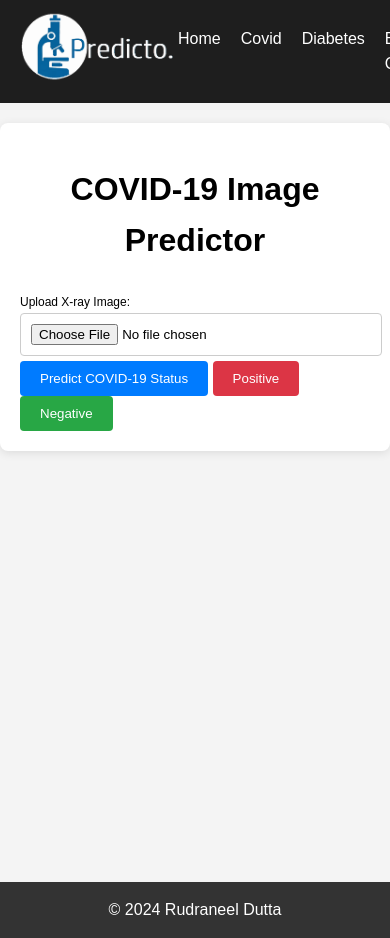
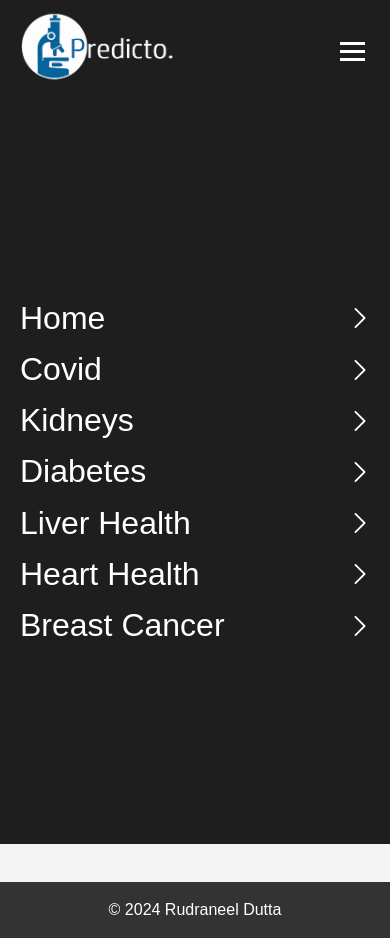
Before and after one commit to rudyoactiv/disease-detection, a Flask app: page /covid in a window 390 px wide; the page is wider, and only the part inside the window is pictured. Run offline with Flask 2, Linux system fonts and the light colour scheme.

Commit message:
Enhance mobile navigation and styling; add right-arrow SVG icon

```diff
--- a/static/style.css
+++ b/static/style.css
@@ -24,7 +24,8 @@ header {
 }
 
 header img {
-  height: 75px; /* Adjust logo size */
+  height: 75px;
+  /* Adjust logo size */
 
 }
 
@@ -72,8 +73,10 @@ main {
 }
 
 .prediction .left {
-  flex: 1; /* This allows the table to take up 50% of the width */
-  margin-right: 50px; /* Optional: Adds some space between the table and LLM */
+  flex: 1;
+  /* This allows the table to take up 50% of the width */
+  margin-right: 50px;
+  /* Optional: Adds some space between the table and LLM */
   text-align: left;
   height: fit-content;
 }
@@ -87,7 +90,8 @@ main {
 }*/
 
 .table tbody tr:nth-child(odd) {
-  background-color: #dddddd; /* Light gray for odd rows */
+  background-color: #dddddd;
+  /* Light gray for odd rows */
 }
 
 .img-chat {
@@ -114,36 +118,54 @@ main {
 
 .input-message {
   width: 100%;
-  padding: 10px;          /* Adds padding for better spacing */
-  border: 1px solid #ccc; /* Light gray border */
-  border-radius: 10px;     /* Rounded corners */
-  box-shadow: 0 2px 4px rgba(0, 0, 0, 0.1); /* Subtle shadow for depth */
-  margin-right: 10px;     /* Space between input and button */
+  padding: 10px;
+  /* Adds padding for better spacing */
+  border: 1px solid #ccc;
+  /* Light gray border */
+  border-radius: 10px;
+  /* Rounded corners */
+  box-shadow: 0 2px 4px rgba(0, 0, 0, 0.1);
+  /* Subtle shadow for depth */
+  margin-right: 10px;
+  /* Space between input and button */
 }
 
-.button-send, .button-find {
+.button-send,
+.button-find {
   width: auto;
-  padding: 10px;          /* Adds padding for better spacing */
-  border: none;           /* Removes default border */
-  border-radius: 10px;     /* Rounded corners */
-  background-color: #4CAF50; /* Green background */
-  color: white;           /* White text color */
-  cursor: pointer;        /* Pointer cursor on hover */
-  box-shadow: 0 2px 4px rgba(0, 0, 0, 0.1); /* Subtle shadow for depth */
-  transition: background-color 0.3s; /* Smooth background color transition */
+  padding: 10px;
+  /* Adds padding for better spacing */
+  border: none;
+  /* Removes default border */
+  border-radius: 10px;
+  /* Rounded corners */
+  background-color: #4CAF50;
+  /* Green background */
+  color: white;
+  /* White text color */
+  cursor: pointer;
+  /* Pointer cursor on hover */
+  box-shadow: 0 2px 4px rgba(0, 0, 0, 0.1);
+  /* Subtle shadow for depth */
+  transition: background-color 0.3s;
+  /* Smooth background color transition */
 }
 
 .button-find {
-  background-color: #007bff; /* Blue background */
-  margin-left: 10px; /* Space between buttons */
+  background-color: #007bff;
+  /* Blue background */
+  margin-left: 10px;
+  /* Space between buttons */
 }
 
 .button-send:hover {
-  background-color: #45a049; /* Darker green on hover */
+  background-color: #45a049;
+  /* Darker green on hover */
 }
 
 .prediction .LLM {
-  flex: 1; /* This allows the LLM div to take up 50% of the width */
+  flex: 1;
+  /* This allows the LLM div to take up 50% of the width */
   text-align: left;
 }
 
@@ -171,7 +193,8 @@ main {
 }
 
 .form-control {
-  width: calc(100% - 10px); /* Full width with some padding */
+  width: calc(100% - 10px);
+  /* Full width with some padding */
   padding: 10px;
   border: 1px solid #ccc;
   border-radius: 4px;
@@ -179,7 +202,8 @@ main {
 }
 
 .form-control:focus {
-  border-color: #007bff; /* Highlight on focus */
+  border-color: #007bff;
+  /* Highlight on focus */
   outline: none;
 }
 
@@ -191,12 +215,15 @@ main {
 }
 
 .form-row .form-group {
-  flex: 1; /* Take equal space */
-  margin-right: 10px; /* Space between inputs */
+  flex: 1;
+  /* Take equal space */
+  margin-right: 10px;
+  /* Space between inputs */
 }
 
 .form-row .form-group:last-child {
-  margin-right: 0; /* No margin on the last element */
+  margin-right: 0;
+  /* No margin on the last element */
 }
 
 /* Button Styles */
@@ -302,18 +329,19 @@ footer {
 
 .predicted-image {
   border: 3px solid;
-  border-color: #dc3545; /* default to red */
+  border-color: #dc3545;
+  /* default to red */
   max-width: 100%;
   height: auto;
   margin-top: 50px;
 }
 
 /* Optional CSS for dynamic border color based on prediction */
-.covid-alert + .predicted-image {
+.covid-alert+.predicted-image {
   border-color: red;
 }
 
-.normal-alert + .predicted-image {
+.normal-alert+.predicted-image {
   border-color: green;
 }
 
@@ -439,6 +467,11 @@ body {
   background-image: url('/static/covid.jpg');
 }
 
+.hamburger {
+  display: none;
+  cursor: pointer;
+}
+
 .percentage {
   font-size: 2rem;
   font-weight: bold;
@@ -455,6 +488,10 @@ body {
 
 }
 
+.mobile-nav {
+  display: none;
+}
+
 .description {
   font-size: 0.9rem;
   margin-top: 10px;
@@ -463,12 +500,62 @@ body {
 /* Responsive Styles */
 @media (max-width: 768px) {
   .hero-section h1 {
-      font-size: 2rem;
+    font-size: 2rem;
   }
+
   .stats-section h2 {
-      font-size: 1.5rem;
+    font-size: 1.5rem;
   }
+
   .percentage {
-      font-size: 1.5rem;
+    font-size: 1.5rem;
   }
+
+  header {
+    max-width: 100vw;
+  }
+
+  .nav-links {
+    display: none;
+  }
+
+  .hamburger {
+    display: block;
+  }
+
+  .line {
+    width: 25px;
+    height: 3px;
+    background: white;
+    margin: 5px;
+  }
+
+  .mobile-nav {
+    display: flex;
+    position: absolute;
+    flex-direction: column;
+    width: 100vw;
+    justify-content: center;
+    transform: translateX(-20px);
+    height: calc(100vh - 100px);
+    top: 100px;
+    background-color: #1e1e1e;
+    font-size: 2rem;
+  }
+
+  .mobile-nav a {
+    color: white;
+    padding: 0 20px;
+
+    display: flex;
+    justify-content: space-between;
+
+  }
+
+
+  .mobile-nav img {
+    height: 20px;
+    align-self: center;
+  }
+
 }
--- a/templates/main.html
+++ b/templates/main.html
@@ -21,6 +21,23 @@
       <a href="{{ url_for('kidneyPage') }}">Kidney</a>
       <a href="{{ url_for('liverPage') }}">Liver</a>
     </nav>
+
+    <div class="mobile-nav">
+      <a href="{{ url_for('home') }}">Home <img src="/static/right-arrow.svg" alt=""></a>
+      <a href="{{ url_for('covidPage') }}">Covid <img src="/static/right-arrow.svg" alt=""></a>
+      <a href="{{ url_for('kidneyPage') }}">Kidneys <img src="/static/right-arrow.svg" alt=""></a>
+      <a href="{{ url_for('diabetesPage') }}">Diabetes <img src="/static/right-arrow.svg" alt=""></a>
+      <a href="{{ url_for('liverPage') }}">Liver Health <img src="/static/right-arrow.svg" alt=""></a>
+      <a href="{{ url_for('heartPage') }}">Heart Health <img src="/static/right-arrow.svg" alt=""></a>
+      <a href="{{ url_for('cancerPage') }}">Breast Cancer <img src="/static/right-arrow.svg" alt=""></a>
+    </div>
+
+    <div class="hamburger">
+      <div class="line"></div>
+      <div class="line"></div>
+      <div class="line"></div>
+    </div>
+
   </header>
 
   <main>
```
Also changed, not shown: static/right-arrow.svg (added).
